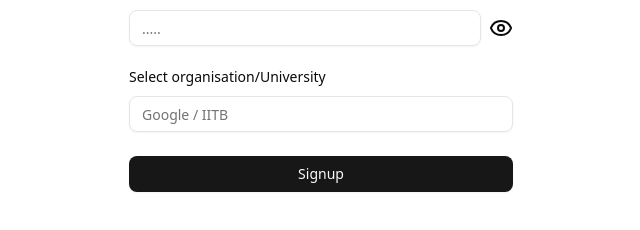
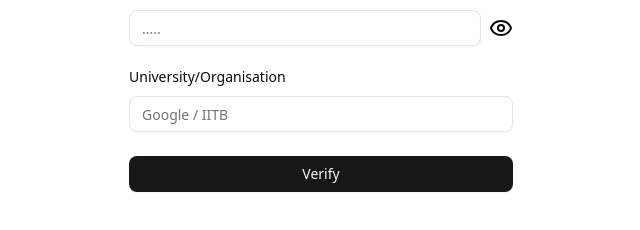
Before and after one commit to Gitax18/hackaMan, a React (Vite) app in the folder frontend/: page /signup in a window 1280 px wide. Shown: the part 458-688 px from the top of the page, without its empty margins (319-959 px from the left). Built offline with nearby package versions, Linux system fonts and the light colour scheme.

Commit message:
refactor to manage consistency with backend modal

```diff
--- a/frontend/src/components/signup-form.jsx
+++ b/frontend/src/components/signup-form.jsx
@@ -13,10 +13,10 @@ import { useForm } from "react-hook-form";
 import { useState } from "react";
 
 const signupSchema = z.object({
-  fullname: z.string().min(3),
+  name: z.string().min(3),
   email: z.string().email(),
   password: z.string().min(8),
-  organisation: z.string().min(1),
+  uni_org: z.string().min(1),
 });
 
 export function SignupForm({ className, ...props }) {
@@ -58,16 +58,16 @@ export function SignupForm({ className, ...props }) {
           </div>
           <div className="flex flex-col gap-6">
             <div className="grid gap-3">
-              <Label htmlFor="fullname">Fullname</Label>
+              <Label htmlFor="name">Fullname</Label>
               <Input
-                id="fullname"
-                type="fullname"
+                id="name"
+                type="name"
                 placeholder="john_doe"
-                {...register("fullname")}
+                {...register("name")}
               />
-              {errors.username && (
+              {errors.name && (
                 <div className="text-red-500 mb-0.5 -mt-1">
-                  {errors.username.message}
+                  {errors.name.message}
                 </div>
               )}
             </div>
@@ -105,23 +105,21 @@ export function SignupForm({ className, ...props }) {
               )}
             </div>
             <div className="grid gap-3">
-              <Label htmlFor="organisation">
-                Select organisation/University{" "}
-              </Label>
+              <Label htmlFor="uni_org">University/Organisation </Label>
               <Input
                 id="org"
                 placeholder="Google / IITB"
                 type="text"
-                {...register("organisation")}
+                {...register("uni_org")}
               />{" "}
-              {errors.organisation && (
+              {errors.uni_org && (
                 <div className="text-red-500 mb-0.5 -mt-1">
-                  {errors.organisation.message}
+                  {errors.uni_org.message}
                 </div>
               )}
             </div>
             <Button type="submit" className="w-full">
-              Signup
+              Verify
             </Button>
           </div>
         </div>
```
